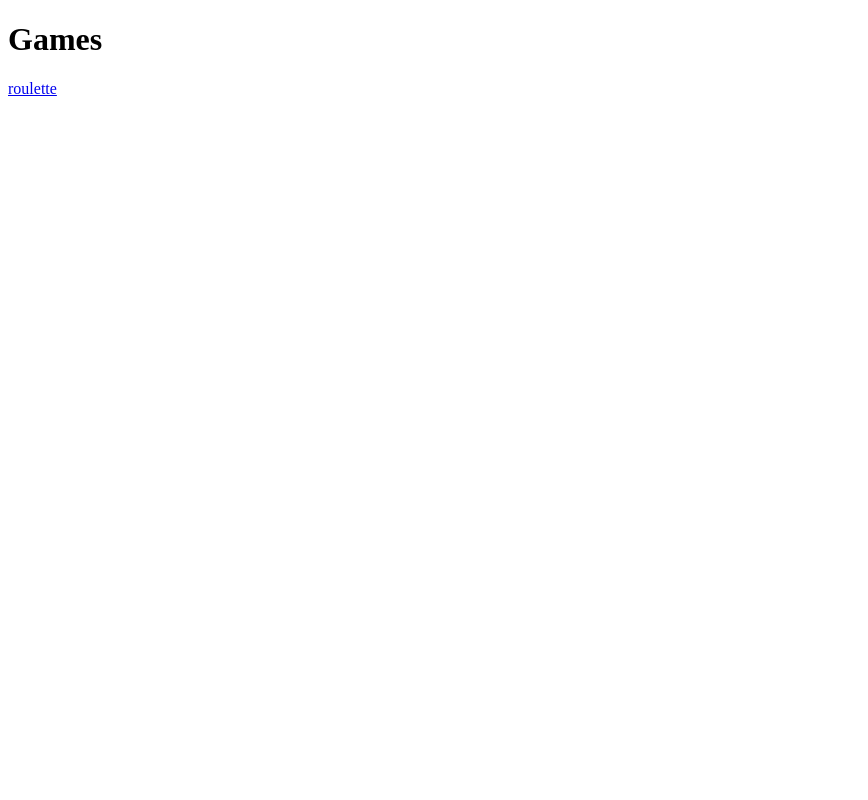
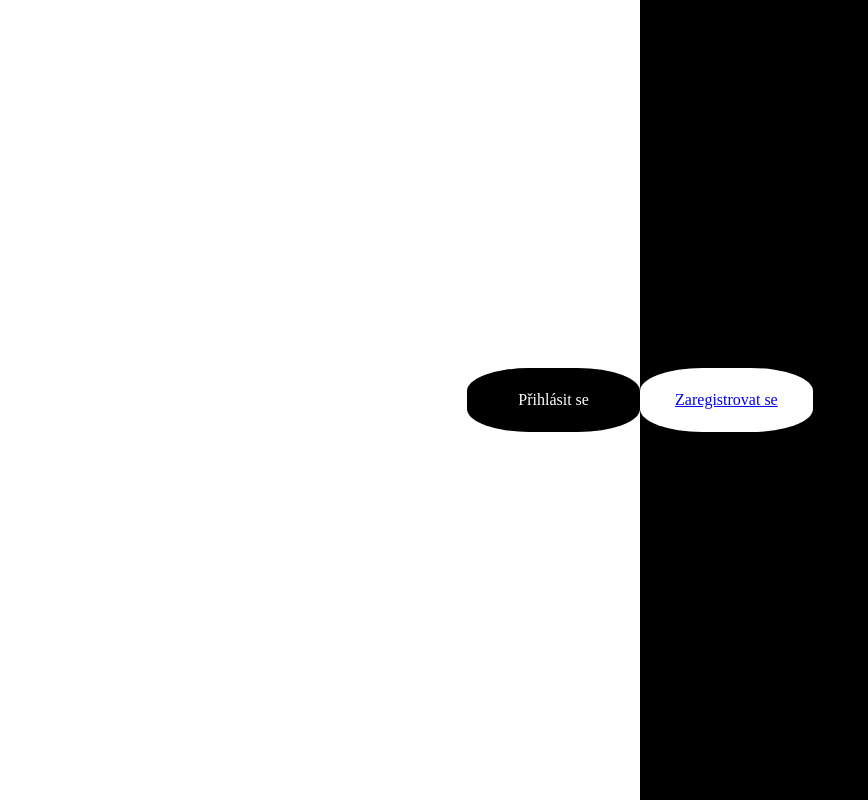
Before and after one commit to Ajdamos/AC-casino, a Next.js app: page / in a window 1280 px wide. Shown: the whole page, without its empty margins (0-868 px from the left). Built offline with nearby package versions, Linux system fonts and the light colour scheme.

Commit message:
Added register
pepo

```diff
--- /dev/null
+++ b/app/mainpage.css
@@ -0,0 +1,55 @@
+body{
+    margin: 0;
+}
+.mainContainer{
+    display: flex;
+    width: 100vw;
+    height: 100vh;
+}
+.leftContainer{
+    display: flex;
+    justify-content: right;
+    align-items: center;
+    width: 50vw;
+    height: 100vh;
+    background-color: white;
+}
+.rightContainer{
+    display: flex;
+    justify-content: left;
+    align-items: center;
+    width: 50vw;
+    height: 100vh;
+    background-color: black;
+}
+.blackButton{
+    display: flex;
+    justify-content: center;
+    align-items: center;
+    color: white;
+    background-color: black;
+    height: 8vh;
+    width: 13.5vw;
+    border-radius: 36%;
+    transition-duration: 500ms;
+}
+
+.whiteButton{
+    display: flex;
+    justify-content: center;
+    align-items: center;
+    color: black;
+    background-color: white;
+    height: 8vh;
+    width: 13.5vw;
+    border-radius: 36%;
+    transition-duration: 500ms;
+}
+.blackButton:hover{
+    width: 15vw;
+    height: 10vh;
+}
+.whiteButton:hover{
+    width: 15vw;
+    height: 10vh;
+}
--- a/app/page.js
+++ b/app/page.js
@@ -1,9 +1,14 @@
 import Link from "next/link"
+import "./mainpage.css"
 export default function Page(){
     return (
-    <div>
-        <h1>Games</h1>
-        <p><Link href="/roulette">roulette</Link></p>
+    <div className="mainContainer">
+        <div className="leftContainer">
+            <div className="blackButton">Přihlásit se</div>
+        </div>
+        <div className="rightContainer">
+            <div className="whiteButton"><Link a href="/register">Zaregistrovat se</Link></div>
+        </div>
     </div>
     )
 }
```
Also changed, not shown: app/register/page.js (added, +20 -0 lines), app/roulette/betPool.js (deleted, +0 -52 lines).
